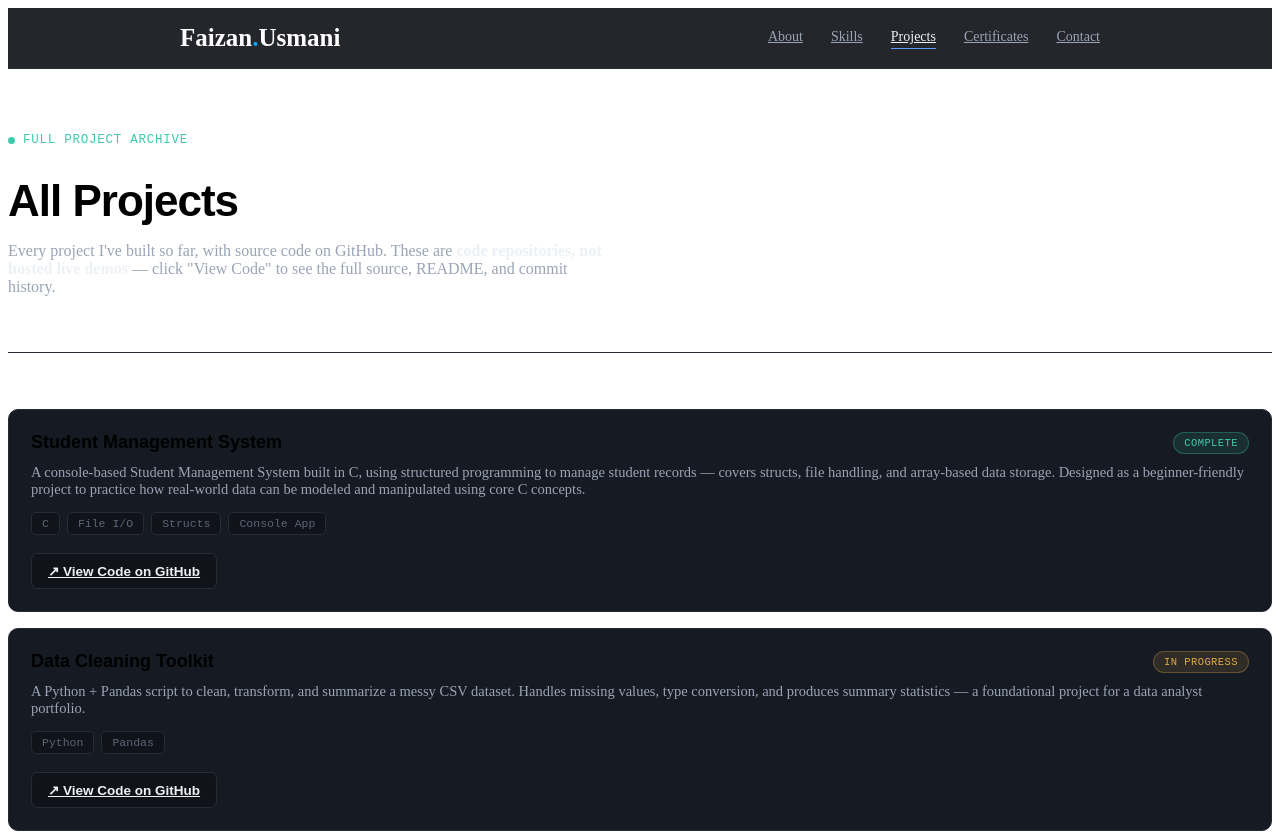
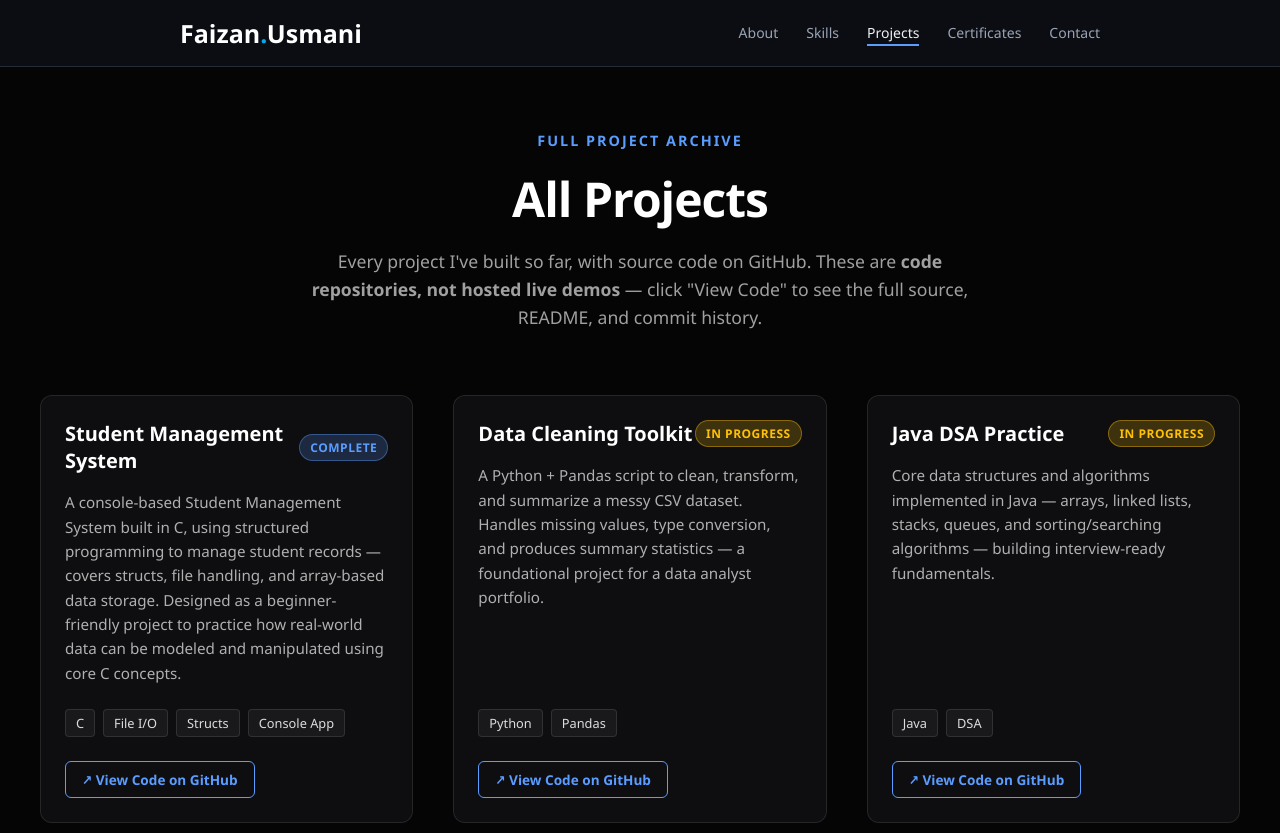
Before and after one commit to faizanusmani20/faizanusmani20.github.io, a plain HTML site: page projects.html in a window 1280 px wide. Shown: the top 833 px of the page. Drawn offline with Linux system fonts and the light colour scheme.

Commit message:
html style bug fix

```diff
--- a/css/certificate.css
+++ b/css/certificate.css
@@ -1,80 +1,242 @@
-/* Certificate Grid */
-.cert-grid{
-    display:grid;
-    grid-template-columns:repeat(2,1fr);
-    gap:20px;
-}
-@media (max-width:700px){
-    .cert-grid{ grid-template-columns:1fr; }
+/* --- Global & Canvas Setup --- */
+body {
+    margin: 0;
+    padding: 0;
+    background-color: #050505;
+    color: #e0e0e0;
+    font-family: 'Segoe UI', Tahoma, Geneva, Verdana, sans-serif;
+    overflow-x: hidden;
 }
 
-.cert-card{
-    border:1px solid var(--border);
-    border-radius:10px;
-    background:var(--card);
-    overflow:hidden;
-    transition:border-color .15s ease, transform .15s ease;
-}
-.cert-card:hover{
-    border-color:#39424f;
-    transform:translateY(-2px);
+#bg-canvas {
+    position: fixed;
+    top: 0;
+    left: 0;
+    width: 100%;
+    height: 100%;
+    z-index: -1;
+    pointer-events: none;
 }
 
-.cert-img-wrap{
-    width:100%;
-    aspect-ratio: 4 / 2.83;
-    background:var(--bg-alt);
-    border-bottom:1px solid var(--border);
-    overflow:hidden;
-}
-.cert-img-wrap img{
-    width:100%;
-    height:100%;
-    object-fit:cover;
-    display:block;
+#site-header {
+    position: relative;
+    z-index: 10;
 }
 
-.cert-body{
-    padding:18px 20px 20px;
+main.wrap {
+    max-width: 1200px;
+    margin: 0 auto;
+    padding: 4rem 2rem;
+    position: relative;
+    z-index: 1;
 }
 
-.cert-name{
-    font-family:var(--display);
-    font-weight:600;
-    font-size:16.5px;
-    margin-bottom:4px;
+/* --- Page Header --- */
+.page-head {
+    margin-bottom: 4rem;
+    text-align: center;
 }
 
-.cert-issuer{
-    color:var(--blue);
-    font-size:13px;
-    margin-bottom:2px;
+.page-head .eyebrow {
+    font-size: 0.9rem;
+    text-transform: uppercase;
+    letter-spacing: 2px;
+    color: #5b9dff;
+    margin-bottom: 1rem;
+    font-weight: 600;
 }
 
-.cert-date{
-    font-family:var(--mono);
-    font-size:11.5px;
-    color:var(--text-faint);
-    margin-bottom:10px;
+.page-head h1 {
+    font-size: 3rem;
+    margin: 0 0 1rem 0;
+    color: #ffffff;
+    letter-spacing: -1px;
 }
 
-.cert-desc{
-    color:var(--text-dim);
-    font-size:13.5px;
-    margin-bottom:14px;
+.page-head p {
+    font-size: 1.1rem;
+    color: #a0a0a0;
+    max-width: 700px;
+    margin: 0 auto;
+    line-height: 1.6;
 }
 
-.cert-actions{
-    display:flex;
-    gap:10px;
-    flex-wrap:wrap;
+/* --- Certificate Grid --- */
+.cert-grid {
+    display: grid;
+    grid-template-columns: repeat(auto-fit, minmax(320px, 1fr));
+    gap: 2.5rem;
+    margin-bottom: 3rem;
 }
 
-.empty-state{
-    border:1px dashed var(--border);
-    border-radius:10px;
-    padding:40px 20px;
-    text-align:center;
-    color:var(--text-faint);
-    font-size:14px;
+/* --- Certificate Card --- */
+.cert-card {
+    background: rgba(20, 20, 25, 0.6);
+    border: 1px solid rgba(255, 255, 255, 0.1);
+    border-radius: 12px;
+    overflow: hidden;
+    transition: transform 0.3s ease, box-shadow 0.3s ease, border-color 0.3s ease;
+    display: flex;
+    flex-direction: column;
+    backdrop-filter: blur(10px);
+
+    /* Animation Initial State */
+    opacity: 0;
+    transform: translateY(30px);
 }
+
+.cert-card.in-view {
+    opacity: 1;
+    transform: translateY(0);
+}
+
+.cert-card:hover {
+    transform: translateY(-5px);
+    border-color: #5b9dff;
+    box-shadow: 0 10px 30px rgba(0, 0, 0, 0.5);
+}
+
+/* --- Image Wrapper --- */
+.cert-img-wrap {
+    width: 100%;
+    height: 200px; /* Fixed height for consistency */
+    background: #111;
+    display: flex;
+    align-items: center;
+    justify-content: center;
+    overflow: hidden;
+    border-bottom: 1px solid rgba(255, 255, 255, 0.05);
+}
+
+.cert-img-wrap img {
+    width: 100%;
+    height: 100%;
+    object-fit: cover; /* Ensures image fills the area without stretching */
+    transition: transform 0.5s ease;
+}
+
+.cert-card:hover .cert-img-wrap img {
+    transform: scale(1.05);
+}
+
+/* --- Card Body --- */
+.cert-body {
+    padding: 1.5rem;
+    flex-grow: 1;
+    display: flex;
+    flex-direction: column;
+}
+
+.cert-name {
+    font-size: 1.25rem;
+    font-weight: 700;
+    color: #fff;
+    margin-bottom: 0.5rem;
+}
+
+.cert-issuer {
+    font-size: 0.9rem;
+    color: #5b9dff;
+    margin-bottom: 0.25rem;
+    font-weight: 600;
+}
+
+.cert-date {
+    font-size: 0.8rem;
+    color: #888;
+    margin-bottom: 1rem;
+}
+
+.cert-desc {
+    font-size: 0.9rem;
+    color: #b0b0b0;
+    line-height: 1.5;
+    margin-bottom: 1.5rem;
+    flex-grow: 1;
+}
+
+.cert-actions {
+    margin-top: auto;
+}
+
+/* --- Buttons (Shared with projects.css but redefined for safety) --- */
+.btn {
+    display: inline-block;
+    padding: 10px 20px;
+    border-radius: 6px;
+    text-decoration: none;
+    font-weight: 600;
+    font-size: 0.9rem;
+    transition: all 0.2s ease;
+    cursor: pointer;
+    border: none;
+}
+
+.btn-primary {
+    background: #5b9dff;
+    color: #fff;
+}
+
+.btn-primary:hover {
+    background: #4a8bc9;
+    transform: translateY(-1px);
+}
+
+.btn-secondary {
+    background: transparent;
+    color: #fff;
+    border: 1px solid rgba(255, 255, 255, 0.3);
+}
+
+.btn-secondary:hover {
+    border-color: #fff;
+    background: rgba(255, 255, 255, 0.1);
+}
+
+.btn-code {
+    background: transparent;
+    color: #5b9dff;
+    border: 1px solid #5b9dff;
+    font-size: 0.85rem;
+    padding: 8px 16px;
+}
+
+.btn-code:hover {
+    background: rgba(91, 157, 255, 0.1);
+}
+
+/* --- Footer & Back Link --- */
+.back-cta {
+    text-align: center;
+    margin-top: 3rem;
+}
+
+.back-cta a {
+    color: #888;
+    text-decoration: none;
+    font-size: 0.9rem;
+    transition: color 0.2s;
+}
+
+.back-cta a:hover {
+    color: #fff;
+}
+
+footer {
+    text-align: center;
+    padding: 2rem;
+    color: #666;
+    font-size: 0.85rem;
+    border-top: 1px solid rgba(255, 255, 255, 0.05);
+    margin-top: 2rem;
+}
+
+/* --- Responsive --- */
+@media (max-width: 768px) {
+    .page-head h1 {
+        font-size: 2.2rem;
+    }
+    .cert-grid {
+        grid-template-columns: 1fr;
+    }
+}
--- a/css/common.css
+++ b/css/common.css
@@ -102,7 +102,9 @@
     nav.topnav a{ padding:10px 0; font-size:15px; }
   }
 
-
+  a {
+    text-decoration: none;
+  }
 
 
                                                              /* This css section for Page transition Animation */
--- a/css/project.css
+++ b/css/project.css
@@ -1,104 +1,243 @@
-/* Active navigation */
-nav.topnav a.active{
-    color: var(--text);
+/* --- Global & Canvas Setup --- */
+body {
+    margin: 0;
+    padding: 0;
+    background-color: #050505;
+    color: #e0e0e0;
+    font-family: 'Segoe UI', Tahoma, Geneva, Verdana, sans-serif;
+    overflow-x: hidden;
 }
 
-nav.topnav a:hover::after,
-nav.topnav a.active::after{
+#bg-canvas {
+    position: fixed;
+    top: 0;
+    left: 0;
     width: 100%;
+    height: 100%;
+    z-index: -1;
+    pointer-events: none;
 }
 
-/* Page Header */
-.page-head{
-    padding:64px 0 40px;
+#site-header {
+    /* Ensure header is above canvas but below content if needed,
+       usually header is fixed or static. Adjust z-index if header overlaps. */
+    position: relative;
+    z-index: 10;
 }
 
-.page-head h1{
-    font-family:var(--display);
-    font-weight:700;
-    font-size:clamp(30px,5vw,44px);
-    letter-spacing:-1px;
-    margin-bottom:14px;
+main.wrap {
+    max-width: 1200px;
+    margin: 0 auto;
+    padding: 4rem 2rem;
+    position: relative;
+    z-index: 1;
 }
 
-.page-head p{
-    color:var(--text-dim);
-    font-size:16px;
-    max-width:600px;
+/* --- Page Header --- */
+.page-head {
+    margin-bottom: 4rem;
+    text-align: center;
 }
 
-.page-head p strong{
-    color:var(--text);
-    font-weight:600;
+.page-head .eyebrow {
+    font-size: 0.9rem;
+    text-transform: uppercase;
+    letter-spacing: 2px;
+    color: #5b9dff;
+    margin-bottom: 1rem;
+    font-weight: 600;
 }
 
-/* Section */
-section{
-    padding-bottom:70px;
+.page-head h1 {
+    font-size: 3rem;
+    margin: 0 0 1rem 0;
+    color: #ffffff;
+    letter-spacing: -1px;
 }
 
-/* Project Cards */
-.proj-name{
-    font-family:var(--display);
-    font-weight:600;
-    font-size:18px;
+.page-head p {
+    font-size: 1.1rem;
+    color: #a0a0a0;
+    max-width: 700px;
+    margin: 0 auto;
+    line-height: 1.6;
 }
 
-/* Different spacing from index.css */
-.tech-tags{
-    margin-bottom:18px;
+/* --- Project Grid --- */
+.proj-grid {
+    display: grid;
+    grid-template-columns: repeat(auto-fit, minmax(320px, 1fr));
+    gap: 2.5rem;
+    margin-bottom: 3rem;
 }
 
-/* Project Buttons */
-.proj-actions{
-    display:flex;
-    gap:10px;
-    flex-wrap:wrap;
+/* --- Project Card --- */
+.proj-card {
+    background: rgba(20, 20, 25, 0.6);
+    border: 1px solid rgba(255, 255, 255, 0.1);
+    border-radius: 12px;
+    padding: 1.5rem;
+    transition: transform 0.3s ease, box-shadow 0.3s ease, border-color 0.3s ease;
+    display: flex;
+    flex-direction: column;
+    backdrop-filter: blur(10px);
+
+    /* Animation Initial State */
+    opacity: 0;
+    transform: translateY(30px);
 }
 
-.btn{
-    font-family:var(--sans);
-    font-size:13.5px;
-    font-weight:600;
-    padding:9px 16px;
-    border-radius:7px;
-    display:inline-flex;
-    align-items:center;
-    gap:7px;
-    transition:all .15s ease;
+.proj-card.in-view {
+    opacity: 1;
+    transform: translateY(0);
 }
 
-.btn-code{
-    background:var(--bg-alt);
-    color:var(--text);
-    border:1px solid var(--border);
+.proj-card:hover {
+    transform: translateY(-5px);
+    border-color: #5b9dff;
+    box-shadow: 0 10px 30px rgba(0, 0, 0, 0.5);
 }
 
-.btn-code:hover{
-    border-color:var(--blue);
-    color:var(--blue);
-    text-decoration:none;
+.proj-top {
+    display: flex;
+    justify-content: space-between;
+    align-items: center;
+    margin-bottom: 1rem;
 }
 
-.btn-disabled{
-    background:var(--bg-alt);
-    color:var(--text-faint);
-    border:1px solid var(--border);
-    cursor:default;
-    opacity:.7;
+.proj-name {
+    font-size: 1.25rem;
+    font-weight: 700;
+    color: #fff;
 }
 
-.btn-disabled:hover{
-    text-decoration:none;
+.status-badge {
+    font-size: 0.75rem;
+    padding: 4px 10px;
+    border-radius: 20px;
+    font-weight: 600;
+    text-transform: uppercase;
+    letter-spacing: 0.5px;
 }
 
-.code-note{
-    font-family:var(--mono);
-    font-size:12px;
-    color:var(--text-faint);
-    margin-top:2px;
+.status-live {
+    background: rgba(91, 157, 255, 0.2);
+    color: #5b9dff;
+    border: 1px solid rgba(91, 157, 255, 0.4);
 }
 
-.back-cta{
-    margin-top:10px;
+.status-progress {
+    background: rgba(255, 193, 7, 0.2);
+    color: #ffc107;
+    border: 1px solid rgba(255, 193, 7, 0.4);
 }
+
+.proj-desc {
+    font-size: 0.95rem;
+    color: #b0b0b0;
+    line-height: 1.6;
+    margin-bottom: 1.5rem;
+    flex-grow: 1;
+}
+
+.tech-tags {
+    display: flex;
+    flex-wrap: wrap;
+    gap: 0.5rem;
+    margin-bottom: 1.5rem;
+}
+
+.tech-tag {
+    font-size: 0.8rem;
+    background: rgba(255, 255, 255, 0.05);
+    color: #ddd;
+    padding: 4px 10px;
+    border-radius: 4px;
+    border: 1px solid rgba(255, 255, 255, 0.1);
+}
+
+.proj-actions {
+    margin-top: auto;
+}
+
+/* --- Buttons --- */
+.btn {
+    display: inline-block;
+    padding: 10px 20px;
+    border-radius: 6px;
+    text-decoration: none;
+    font-weight: 600;
+    font-size: 0.9rem;
+    transition: all 0.2s ease;
+    cursor: pointer;
+    border: none;
+}
+
+.btn-primary {
+    background: #5b9dff;
+    color: #fff;
+}
+
+.btn-primary:hover {
+    background: #4a8bc9;
+    transform: translateY(-1px);
+}
+
+.btn-secondary {
+    background: transparent;
+    color: #fff;
+    border: 1px solid rgba(255, 255, 255, 0.3);
+}
+
+.btn-secondary:hover {
+    border-color: #fff;
+    background: rgba(255, 255, 255, 0.1);
+}
+
+.btn-code {
+    background: transparent;
+    color: #5b9dff;
+    border: 1px solid #5b9dff;
+    font-size: 0.85rem;
+    padding: 8px 16px;
+}
+
+.btn-code:hover {
+    background: rgba(91, 157, 255, 0.1);
+}
+
+/* --- Footer & Back Link --- */
+.back-cta {
+    text-align: center;
+    margin-top: 3rem;
+}
+
+.back-cta a {
+    color: #888;
+    text-decoration: none;
+    font-size: 0.9rem;
+    transition: color 0.2s;
+}
+
+.back-cta a:hover {
+    color: #fff;
+}
+
+footer {
+    text-align: center;
+    padding: 2rem;
+    color: #666;
+    font-size: 0.85rem;
+    border-top: 1px solid rgba(255, 255, 255, 0.05);
+    margin-top: 2rem;
+}
+
+/* --- Responsive --- */
+@media (max-width: 768px) {
+    .page-head h1 {
+        font-size: 2.2rem;
+    }
+    .proj-grid {
+        grid-template-columns: 1fr;
+    }
+}
--- a/projects.html
+++ b/projects.html
@@ -5,8 +5,7 @@
 <meta name="viewport" content="width=device-width, initial-scale=1.0">
 <title>Projects — Mohd Faizan Usmani</title>
 <link rel="icon" type="image/svg+xml" href="favicon.svg">
-<link rel="stylesheet" href="css/common.css">
-<link rel="stylesheet" href ="css/index.css">
+<link rel="stylesheet" href ="css/common.css">
 <link rel="stylesheet" href ="css/project.css">
 
 </head>
```
Also changed, not shown: certificate.html (+2 -2 lines).
